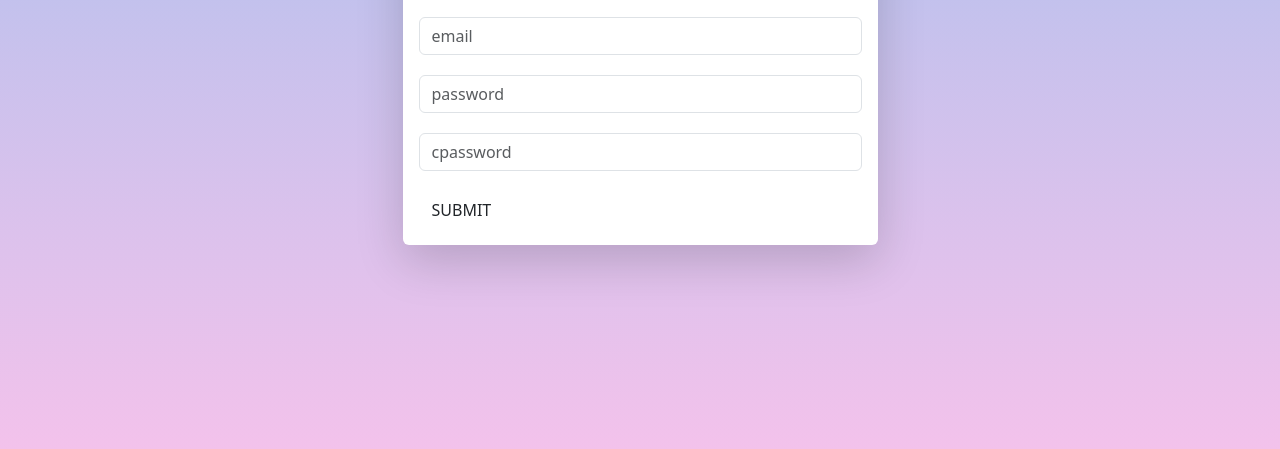
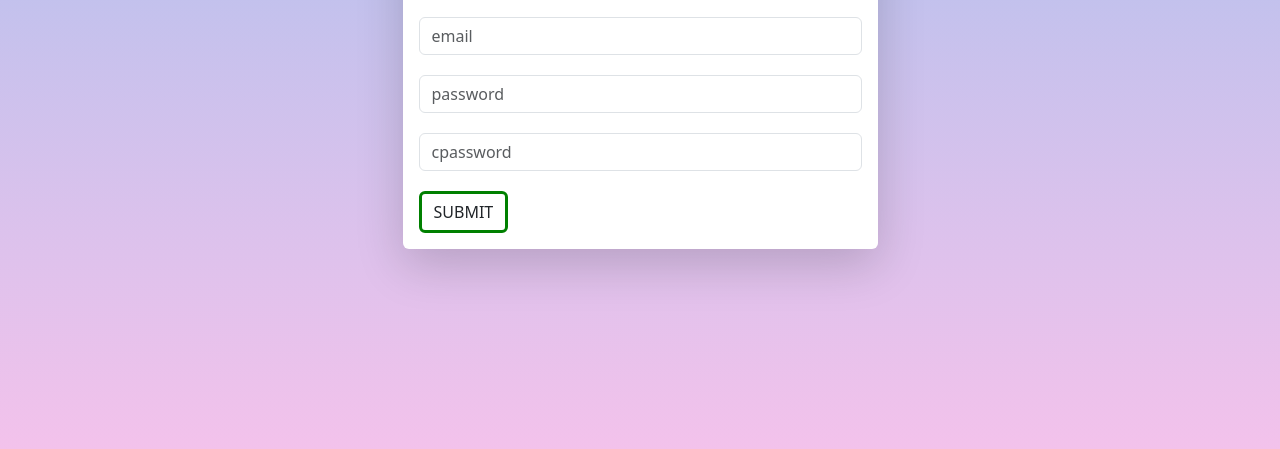
Before and after one commit to ramavathhar/Projects, a plain HTML site: page index.html in a window 1280 px wide. Shown: the part 275-724 px from the top of the page. Drawn offline with nearby package versions, Linux system fonts and the light colour scheme.

Commit message:
Update style.css

```diff
--- a/style.css
+++ b/style.css
@@ -10,6 +10,7 @@ input{
 button{
     margin-top: 20px !important;
     float: left;
+     border: 3px solid green !important;
 }
 .sucess{
     border: 3px solid green !important;
```
